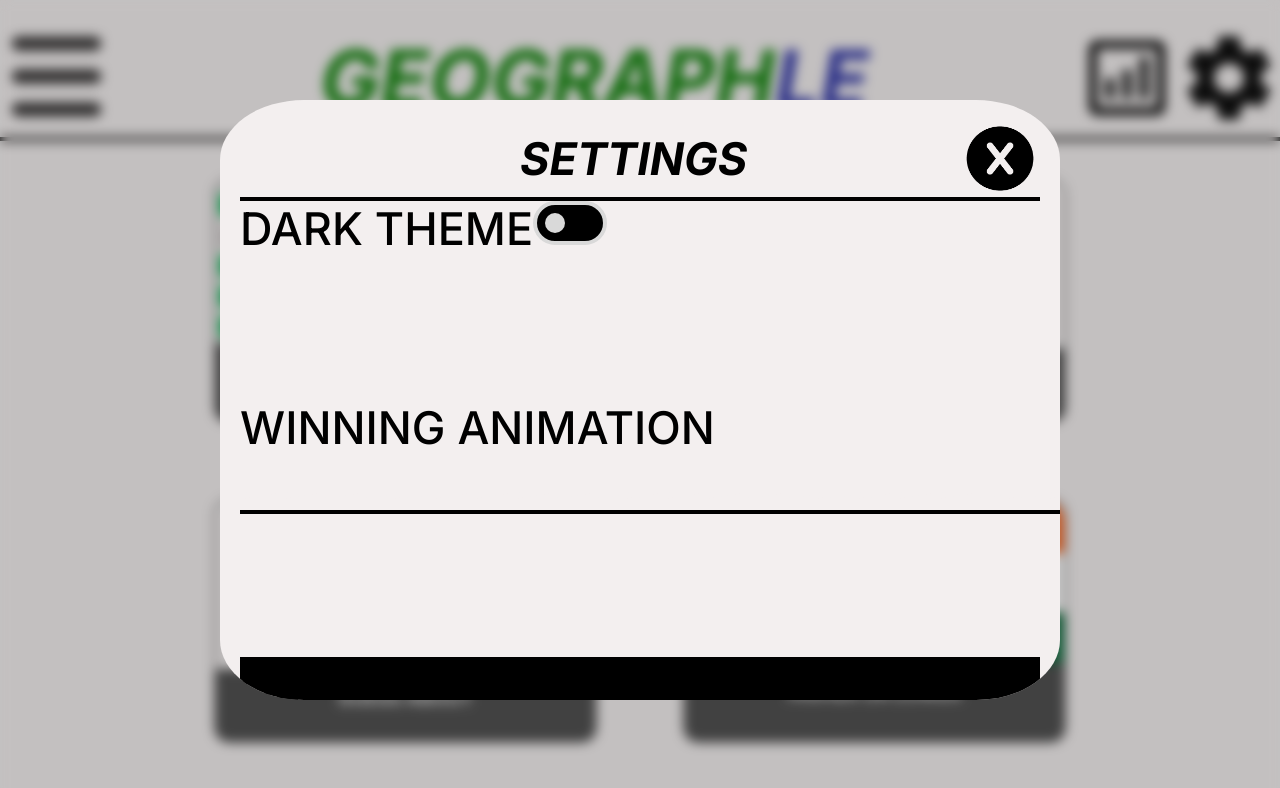
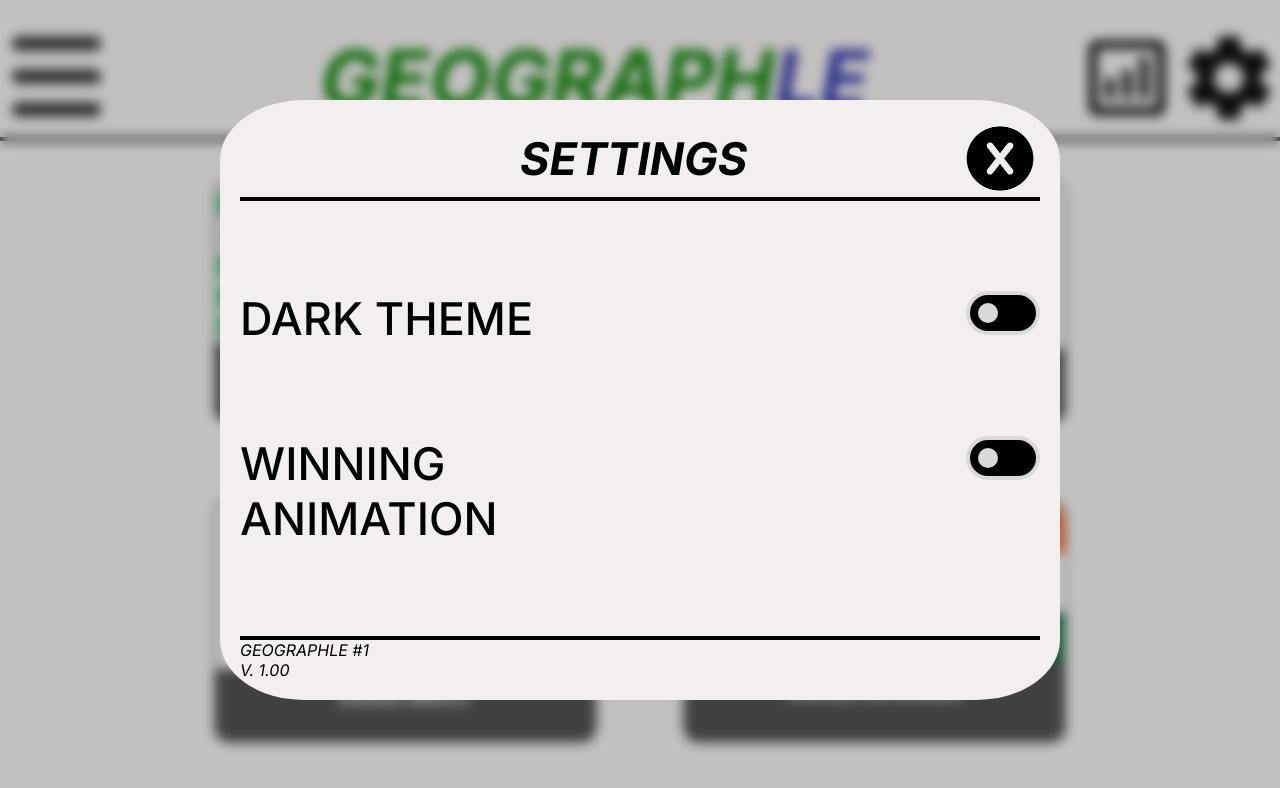
Before and after one commit to PedroConverso/geographle, a plain HTML site: page Menu/GeographleMenu.html in a window 1280 px wide. Drawn offline with Linux system fonts and the light colour scheme.

Commit message:
qerfgvñklrljn

```diff
--- a/Menu/GeographleMenu.css
+++ b/Menu/GeographleMenu.css
@@ -240,35 +240,34 @@
     font-style: italic;
 }
 
+.lineas{
+    display: flex;
+    flex-direction: column;
+    gap: 90px;
+}
+
 .lineaetbalera1{
     display: flex;
-    justify-content: space-evenly;
-}
-
-
-.a{
-    width: 100%;
-    height: 100%;
     font-size: 45px;
     font-family: "Inter" , sans-serif;
     font-weight: 500;
-    display: flex;
-    flex-direction: column;
-    align-items: flex-start;
-    gap: 30%;
-
+    justify-content: space-between;
 }
 
-.b{
-    border-bottom: 4px solid #000;
-    color: #F3EFEF;
+.lineaetbalera2{
+    display: flex;
+    font-size: 45px;
+    font-family: "Inter" , sans-serif;
+    font-weight: 500;
+    gap: 50%;
 }
 
 .dia{
-    width: 100%;
-    height: 20%;
-    background-color: black;
-    justify-content: ;
+    display: flex;
+    flex-direction: column;
+    font-family: "Inter" , sans-serif;
+    font-style: italic;
+    border-top: 4px solid #000;;
 }
 
 .themeMode-check-container {
@@ -293,6 +292,30 @@
     content: "";
     border-radius: 50%;
 }
+
+.themeMode-check-container2 {
+    width: 50px;
+    background-color: #000;
+    border-radius: 50px;
+    border: 4px solid #d9d9d9;
+    display: flex;
+    height: auto;
+    padding: 8px;
+    justify-content: flex-start;
+}
+
+.themeMode-check-container-on2 {
+    justify-content: flex-end !important;
+}
+
+.themeMode-check-container2::after {
+    width: 20px;
+    height: 20px;
+    background-color: #d9d9d9;
+    content: "";
+    border-radius: 50%;
+}
+
 
 .Geograph{
 font-size: 10vh;
--- a/Menu/GeographleMenu.html
+++ b/Menu/GeographleMenu.html
@@ -90,7 +90,7 @@
           </div>
           <img class="cruz2" src="../Img/tabler_xbox-x-filled.png" onclick="optisdown()">
         </div>
-        <div class="a">
+        <div class="lineas">
           <div class="lineaetbalera1">
             <div class="dark">DARK THEME</div>
             <label for="themeMode-check">
@@ -100,13 +100,16 @@
           </div>
           <div class="lineaetbalera2">
             <div class="win">WINNING ANIMATION</div>
-            <div class="b">................................................................</div>
+            <label for="themeMode-check2">
+              <div class="themeMode-check-container2" id="themeMode-check-container2"></div>
+            </label>
+            <input type="checkbox" name="themeMode-check2" id="themeMode-check2" style="display: none;" onchange="thememode2()">
           </div>
+        </div>
           <div class="dia">
             <div class="numdia">GEOGRAPHLE #1</div>
             <div class="version">V. 1.00</div>
           </div>
-        </div>
       </div>
     </div>
 
--- a/Menu/GeographleMenu.js
+++ b/Menu/GeographleMenu.js
@@ -33,3 +33,12 @@
         menu.classList.add("themeMode-check-container-on")
     }
 }
+
+function thememode2() {
+    let menu = document.getElementById("themeMode-check-container2")
+    if (menu.classList.contains("themeMode-check-container-on2")) {
+        menu.classList.remove("themeMode-check-container-on2")
+    } else {
+        menu.classList.add("themeMode-check-container-on2")
+    }
+}
```
